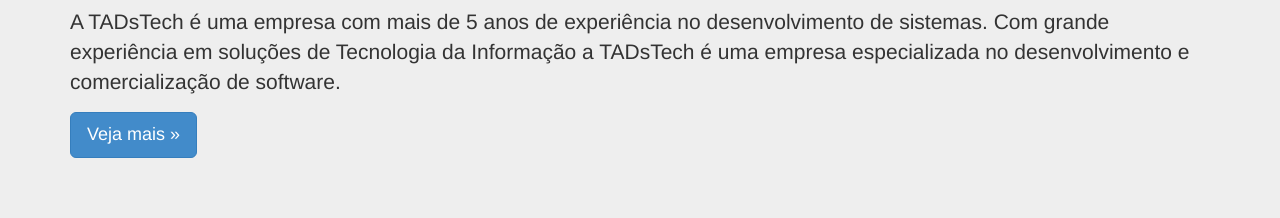
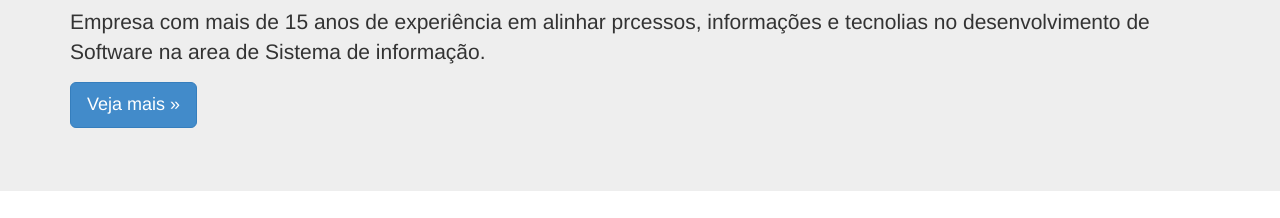
Before and after one commit to Akanom00/projeto-web, a plain HTML site: page index.html in a window 1280 px wide. Shown: the part 160-378 px from the top of the page. Drawn offline with nearby package versions, Linux system fonts and the light colour scheme.

Commit message:
Alteracao na descricao da empresa

```diff
--- a/index.html
+++ b/index.html
@@ -53,7 +53,7 @@
             <br />
             <h1>Desenvolvimento de sistemas</h1>
             <p>
-                A TADsTech é uma empresa com mais de 5 anos de experiência no desenvolvimento de sistemas. Com grande experiência em soluções de Tecnologia da Informação a TADsTech é uma empresa especializada no desenvolvimento e comercialização de software.
+                Empresa com mais de 15 anos de experiência em alinhar prcessos, informações e tecnolias no desenvolvimento de Software na area de Sistema de informação.
             </p>
             <p><a class="btn btn-primary btn-lg" role="button">Veja mais &raquo;</a></p>
         </div>
```
